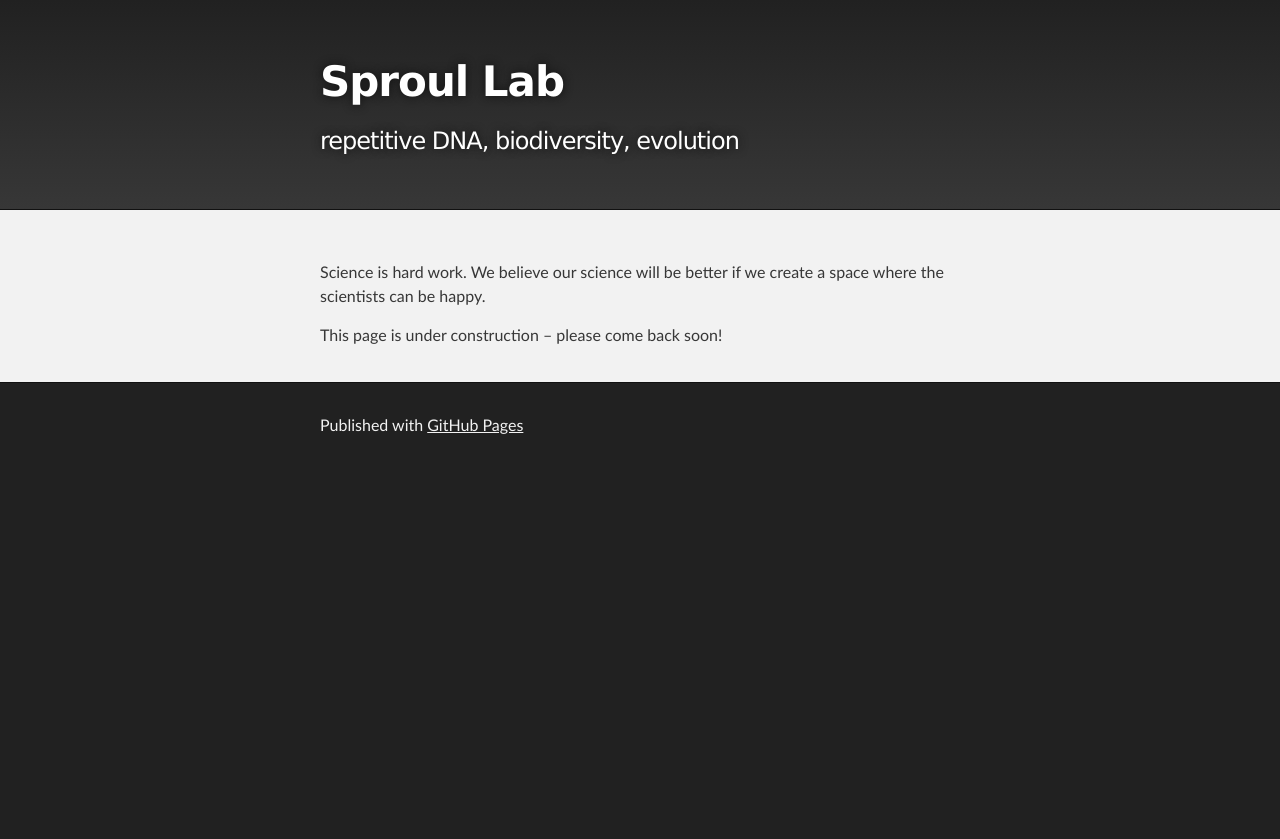
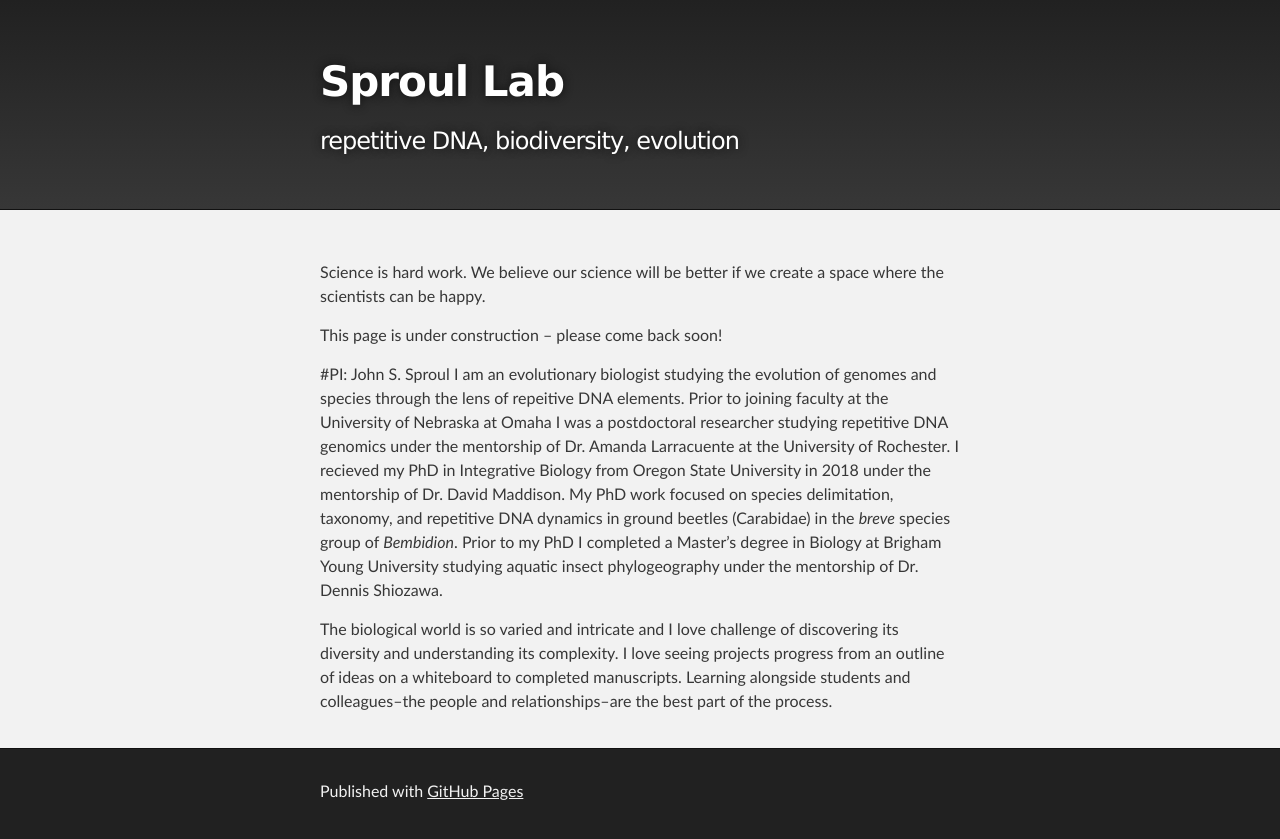
Before and after one commit to johnssproul/johnssproul.github.io, a Jekyll site: the page built from People.md, in a window 1280 px wide. Shown: the top 839 px of the page. Built offline with Jekyll 4.4.1, drawn with Linux system fonts in a browser that asks for light colours; our own code applies the rules of GitHub Pages for plain Markdown files.

Commit message:
Update People.md

```diff
--- a/People.md
+++ b/People.md
@@ -1,3 +1,9 @@
 Science is hard work. We believe our science will be better if we create a space where the scientists can be happy.
 
 This page is under construction -- please come back soon!
+
+
+#PI: John S. Sproul
+I am an evolutionary biologist studying the evolution of genomes and species through the lens of repeitive DNA elements. Prior to joining faculty at the University of Nebraska at Omaha I was a postdoctoral researcher studying repetitive DNA genomics under the mentorship of Dr. Amanda Larracuente at the University of Rochester. I recieved my PhD in Integrative Biology from Oregon State University in 2018 under the mentorship of Dr. David Maddison. My PhD work focused on species delimitation, taxonomy, and repetitive DNA dynamics in ground beetles (Carabidae) in the _breve_ species group of _Bembidion_. Prior to my PhD I completed a Master's degree in Biology at Brigham Young University studying aquatic insect phylogeography under the mentorship of Dr. Dennis Shiozawa.
+
+The biological world is so varied and intricate and I love challenge of discovering its diversity and understanding its complexity. I love seeing projects progress from an outline of ideas on a whiteboard to completed manuscripts.  Learning alongside students and colleagues--the people and relationships--are the best part of the process.
```
